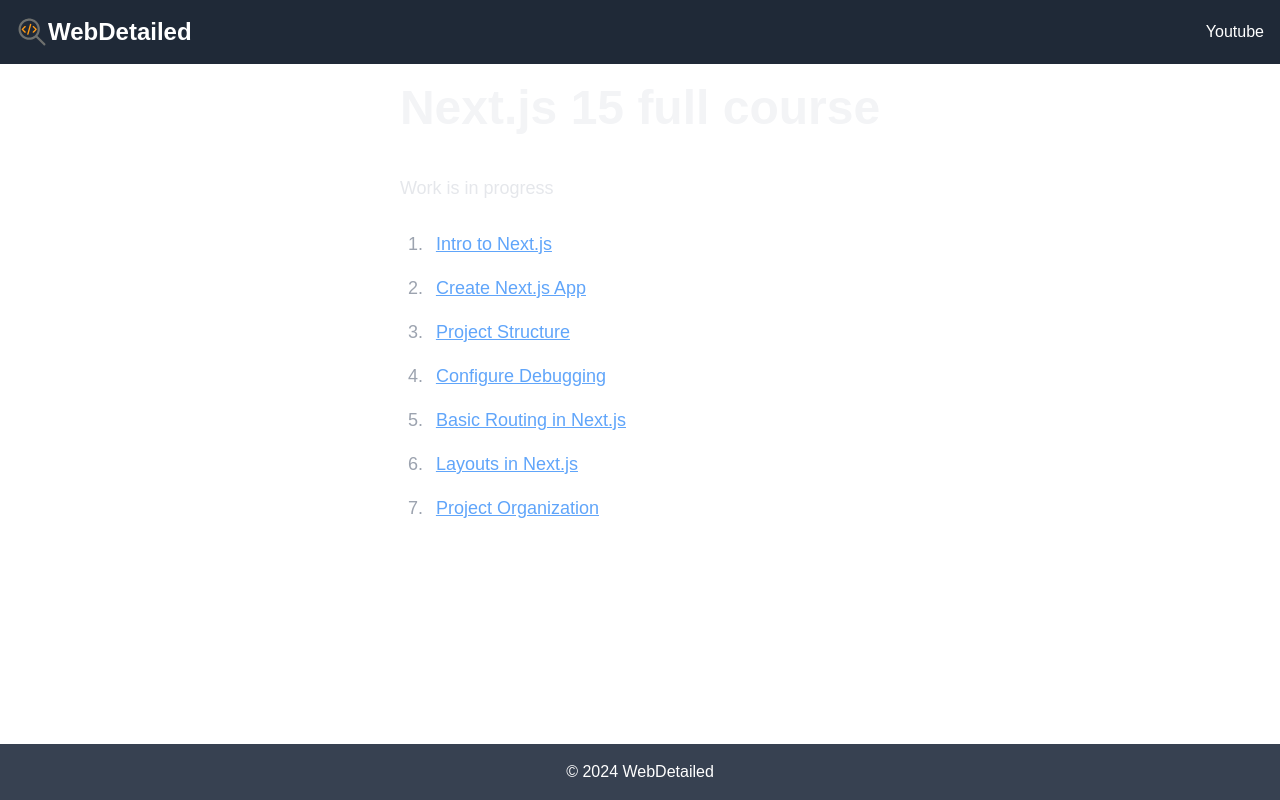
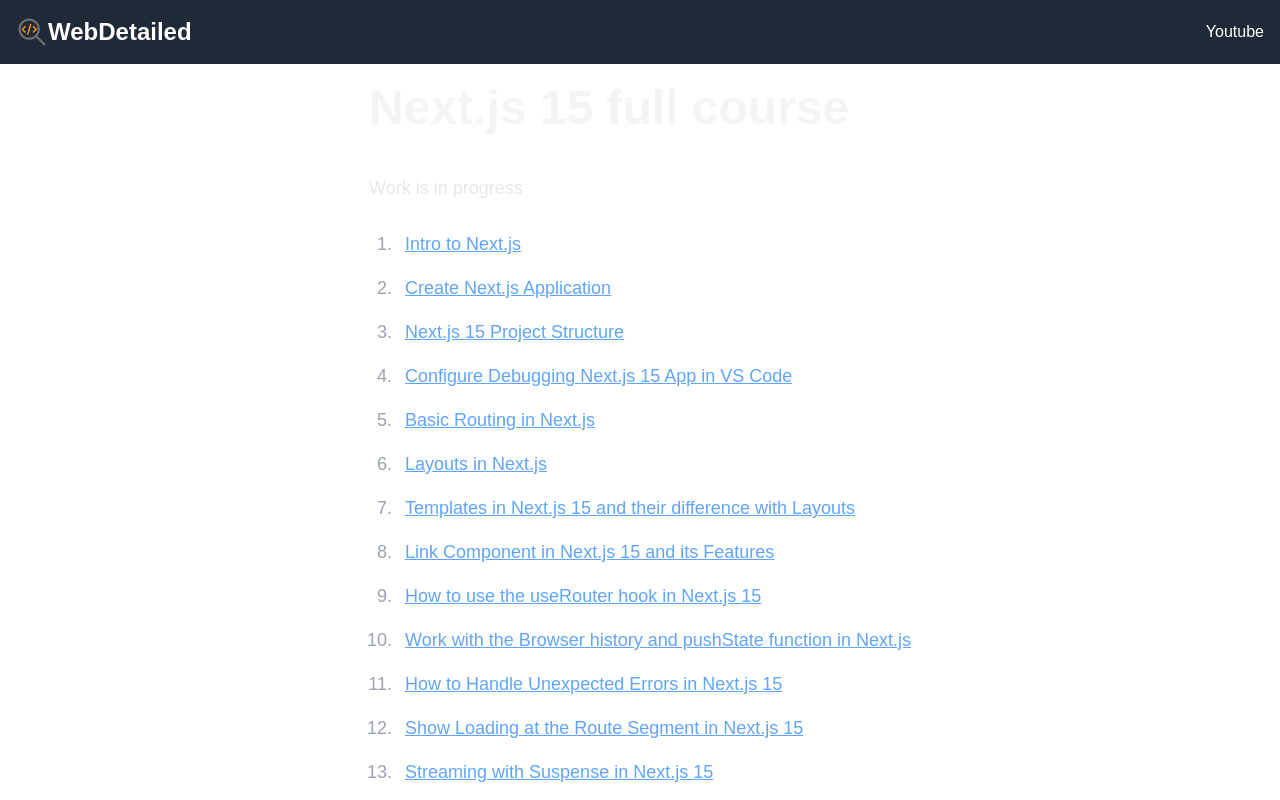
Before and after one commit to bagherani/webdetailed, a Next.js app: page /nextjs-15 in a window 1280 px wide. Shown: the top 800 px of the page. Built offline with nearby package versions, Linux system fonts and the light colour scheme.

Commit message:
feat: more links added for nextjs course

```diff
--- a/src/app/(courses)/nextjs-15/(006)/layouts-in-nextjs/page.mdx
+++ b/src/app/(courses)/nextjs-15/(006)/layouts-in-nextjs/page.mdx
@@ -95,4 +95,4 @@
 
 In the next guide, we’ll cover **templates** and explain the differences between templates and layouts in Next.js.
 
-<LessonNavigation nextUrl={'/nextjs-15/project-organization'} nextText={'Mastering Next.js Folder Structure: Best Practices for Organizing Your Project'} prevUrl={'/nextjs-15/routing-in-nextjs'} prevText={'Understanding URL Anatomy and Basic Routing in Next.js'}/>
+<LessonNavigation nextUrl={'/nextjs-15/templates-in-nextjs'} nextText={'Templates in Next.js 15 and their difference with Layouts'} prevUrl={'/nextjs-15/routing-in-nextjs'} prevText={'Understanding URL Anatomy and Basic Routing in Next.js'}/>
--- /dev/null
+++ b/src/app/(courses)/nextjs-15/(007)/templates-in-nextjs/page.mdx
@@ -0,0 +1,9 @@
+import { LessonNavigation } from "@/components/lesson-navigation";
+
+export const metadata={
+  title : "Templates in Next.js 15 and their difference with Layouts",
+  description: "Learn about templates in Next.js and how they differ from layouts. Explore their use for resetting state and structuring pages, plus the metadata feature for modifying the head"
+}
+
+
+<LessonNavigation nextUrl={'/nextjs-15/link-component'} nextText={'Link Component in Next.js'} prevUrl={'/nextjs-15/layouts-in-nextjs'} prevText={'Layouts in Next.js: Creating Shared Layouts and Preserving State'}/>
--- /dev/null
+++ b/src/app/(courses)/nextjs-15/(008)/link-component/page.mdx
@@ -0,0 +1,9 @@
+import { LessonNavigation } from "@/components/lesson-navigation";
+
+export const metadata={
+  title : "Link Component in Next.js 15 and its Features",
+  description: "Explore the Link component in Next.js for efficient SPA navigation. Learn about lazy loading, prefetching, and attributes like scroll and replace to optimize performance"
+}
+
+
+<LessonNavigation nextUrl={'/nextjs-15/userouter-hook'} nextText={'How to use the useRouter hook in Next.js 15'} prevUrl={'/nextjs-15/templates-in-nextjs'} prevText={'Templates in Next.js 15 and their difference with Layouts'}/>
--- /dev/null
+++ b/src/app/(courses)/nextjs-15/(009)/userouter-hook/page.mdx
@@ -0,0 +1,9 @@
+import { LessonNavigation } from "@/components/lesson-navigation";
+
+export const metadata={
+  title : "How to use the useRouter hook in Next.js 15",
+  description: "Master the useRouter hook in Next.js for programmatic navigation. Learn methods like push, replace, prefetch, and handling scroll position for optimized user experience"
+}
+
+
+<LessonNavigation nextUrl={'/nextjs-15/browser-pushstate'} nextText={'Work with the Browser history and pushState function in Next.js'} prevUrl={'/nextjs-15/link-component'} prevText={'Link Component in Next.js'}/>
--- /dev/null
+++ b/src/app/(courses)/nextjs-15/(010)/browser-pushstate/page.mdx
@@ -0,0 +1,9 @@
+import { LessonNavigation } from "@/components/lesson-navigation";
+
+export const metadata={
+  title : "Work with the Browser history and pushState function in Next.js",
+  description: "Enhance client-side navigation in Next.js with window.history.pushState. Learn to create dynamic, stateful experiences, use URL params, and manage navigation events"
+}
+
+
+<LessonNavigation nextUrl={'/nextjs-15/handle-errors'} nextText={'How to Handle Unexpected Errors in Next.js 15'} prevUrl={'/nextjs-15/userouter-hook'} prevText={'How to use the useRouter hook in Next.js 15'}/>
--- /dev/null
+++ b/src/app/(courses)/nextjs-15/(011)/handle-errors/page.mdx
@@ -0,0 +1,9 @@
+import { LessonNavigation } from "@/components/lesson-navigation";
+
+export const metadata={
+  title : "How to Handle Unexpected Errors in Next.js 15",
+  description: "Learn how to handle expected and unexpected exceptions in Next.js with custom error pages. Create error.tsx, improve user experience, and manage production errors effectively"
+}
+
+
+<LessonNavigation nextUrl={'/nextjs-15/show-loading'} nextText={'Show Loading at the Route Segment in Next.js 15'} prevUrl={'/nextjs-15/browser-pushstate'} prevText={'Work with the Browser history and pushState function in Next.js'}/>
--- /dev/null
+++ b/src/app/(courses)/nextjs-15/(012)/show-loading/page.mdx
@@ -0,0 +1,9 @@
+import { LessonNavigation } from "@/components/lesson-navigation";
+
+export const metadata={
+  title : "Show Loading at the Route Segment in Next.js 15",
+  description: "Optimize loading states in React with Suspense in Next.js. Learn to use loading.tsx, add skeleton loaders, and improve UX, SEO, and performance during async processes"
+}
+
+
+<LessonNavigation nextUrl={'/nextjs-15/streaming-with-suspense'} nextText={'Streaming with Suspense in Next.js 15'} prevUrl={'/nextjs-15/handle-errors'} prevText={'How to Handle Unexpected Errors in Next.js 15'}/>
--- /dev/null
+++ b/src/app/(courses)/nextjs-15/(013)/streaming-with-suspense/page.mdx
@@ -0,0 +1,9 @@
+import { LessonNavigation } from "@/components/lesson-navigation";
+
+export const metadata={
+  title : "Streaming with Suspense in Next.js 15",
+  description: "Learn to use React Suspense in Next.js for better performance. Load components like reviews independently, improve page speed, and maintain SEO with streaming and delayed content"
+}
+
+
+<LessonNavigation nextUrl={'/nextjs-15/nextjs-redirections'} nextText={'Master Next.js Redirections: A Complete Guide to All 5 Redirection Methods with Examples'} prevUrl={'/nextjs-15/show-loading'} prevText={'Show Loading at the Route Segment in Next.js 15'}/>
--- /dev/null
+++ b/src/app/(courses)/nextjs-15/(014)/nextjs-redirections/page.mdx
@@ -0,0 +1,9 @@
+import { LessonNavigation } from "@/components/lesson-navigation";
+
+export const metadata={
+  title : "Master Next.js Redirections: A Complete Guide to All 5 Redirection Methods with Examples",
+  description: "Learn the five essential Next.js redirects, including temporary vs. permanent, redirect function, useRouter, and middleware. Optimize navigation, SEO, and performance"
+}
+
+
+<LessonNavigation nextUrl={'/nextjs-15/route-groups'} nextText={'Route Groups in Next.js: Organize Pages, Control URLs, & Create Unique Layouts'} prevUrl={'/nextjs-15/streaming-with-suspense'} prevText={'Streaming with Suspense in Next.js 15'}/>
--- /dev/null
+++ b/src/app/(courses)/nextjs-15/(015)/route-groups/page.mdx
@@ -0,0 +1,9 @@
+import { LessonNavigation } from "@/components/lesson-navigation";
+
+export const metadata={
+  title : "Route Groups in Next.js: Organize Pages, Control URLs, & Create Unique Layouts!",
+  description: "Master route groups in Next.js to organize large projects and customize layouts. Learn to simplify URLs, set up route groups, and control structure for a cleaner app"
+}
+
+
+<LessonNavigation nextUrl={'/nextjs-15/project-organization'} nextText={'Optimal Folder Structure in Next.js: Pages, Routes, Components, and Best Practices Explained'} prevUrl={'/nextjs-15/nextjs-redirections'} prevText={'Master Next.js Redirections: A Complete Guide to All 5 Redirection Methods with Examples'}/>
--- a/src/app/(courses)/nextjs-15/(016)/project-organization/page.mdx
+++ b/src/app/(courses)/nextjs-15/(016)/project-organization/page.mdx
@@ -1,3 +1,10 @@
+import { LessonNavigation } from "@/components/lesson-navigation";
+
+export const metadata={
+  title : "Optimal Folder Structure in Next.js: Pages, Routes, Components, and Best Practices Explained",
+  description: "Organize your Next.js project with a scalable folder structure. Learn best practices for pages, APIs, routes, and feature-based organization for a cleaner codebase"
+}
+
 # Mastering Next.js Folder Structure: Best Practices for Organizing Your Project
 
 In this guide, we’ll explore how to create a clean, scalable folder structure in Next.js projects, helping you keep your code organized as your application grows. This video dives into various folder structures and practices for managing pages, APIs, components, data models, and utility functions.
@@ -111,3 +118,5 @@
 Choosing an effective folder structure in Next.js can simplify development, improve collaboration, and scale better with project growth. By understanding public/private folders, route groups, and organizing around top-level vs. feature-based strategies, you can adapt Next.js projects to best fit your team's workflows.
 
 Stay tuned for more advanced tips in the Next.js ecosystem!
+
+<LessonNavigation nextUrl={''} nextText={''} prevUrl={'/nextjs-15/route-groups'} prevText={'Route Groups in Next.js: Organize Pages, Control URLs, & Create Unique Layouts!'}/>
--- a/src/app/(courses)/nextjs-15/page.tsx
+++ b/src/app/(courses)/nextjs-15/page.tsx
@@ -10,13 +10,19 @@
           <Link href="/nextjs-15/intro">Intro to Next.js</Link>
         </li>
         <li>
-          <Link href="/nextjs-15/create-next-app">Create Next.js App</Link>
+          <Link href="/nextjs-15/create-next-app">
+            Create Next.js Application
+          </Link>
         </li>
         <li>
-          <Link href="/nextjs-15/project-structure">Project Structure</Link>
+          <Link href="/nextjs-15/project-structure">
+            Next.js 15 Project Structure
+          </Link>
         </li>
         <li>
-          <Link href="/nextjs-15/configure-debugging">Configure Debugging</Link>
+          <Link href="/nextjs-15/configure-debugging">
+            Configure Debugging Next.js 15 App in VS Code
+          </Link>
         </li>
         <li>
           <Link href="/nextjs-15/routing-in-nextjs">
@@ -27,8 +33,51 @@
           <Link href="/nextjs-15/layouts-in-nextjs">Layouts in Next.js</Link>
         </li>
         <li>
+          <Link href="/nextjs-15/templates-in-nextjs">
+            Templates in Next.js 15 and their difference with Layouts
+          </Link>
+        </li>
+        <li>
+          <Link href="/nextjs-15/link-component">
+            Link Component in Next.js 15 and its Features
+          </Link>
+        </li>
+        <li>
+          <Link href="/nextjs-15/userouter-hook">
+            How to use the useRouter hook in Next.js 15
+          </Link>
+        </li>
+        <li>
+          <Link href="/nextjs-15/browser-pushstate">
+            Work with the Browser history and pushState function in Next.js
+          </Link>
+        </li>
+        <li>
+          <Link href="/nextjs-15/handle-errors">
+            How to Handle Unexpected Errors in Next.js 15
+          </Link>
+        </li>
+        <li>
+          <Link href="/nextjs-15/show-loading">
+            Show Loading at the Route Segment in Next.js 15
+          </Link>
+        </li>
+        <li>
+          <Link href="/nextjs-15/streaming-with-suspense">
+            Streaming with Suspense in Next.js 15
+          </Link>
+        </li>
+        <li>
+          <Link href="/nextjs-15/nextjs-redirections">
+            A Complete Guide to All 5 Redirection Methods with Examples
+          </Link>
+        </li>
+        <li>
+          <Link href="/nextjs-15/route-groups">Route Groups in Next.js</Link>
+        </li>
+        <li>
           <Link href="/nextjs-15/project-organization">
-            Project Organization
+            Optimal Folder Structure in Next.js
           </Link>
         </li>
       </ol>
```
